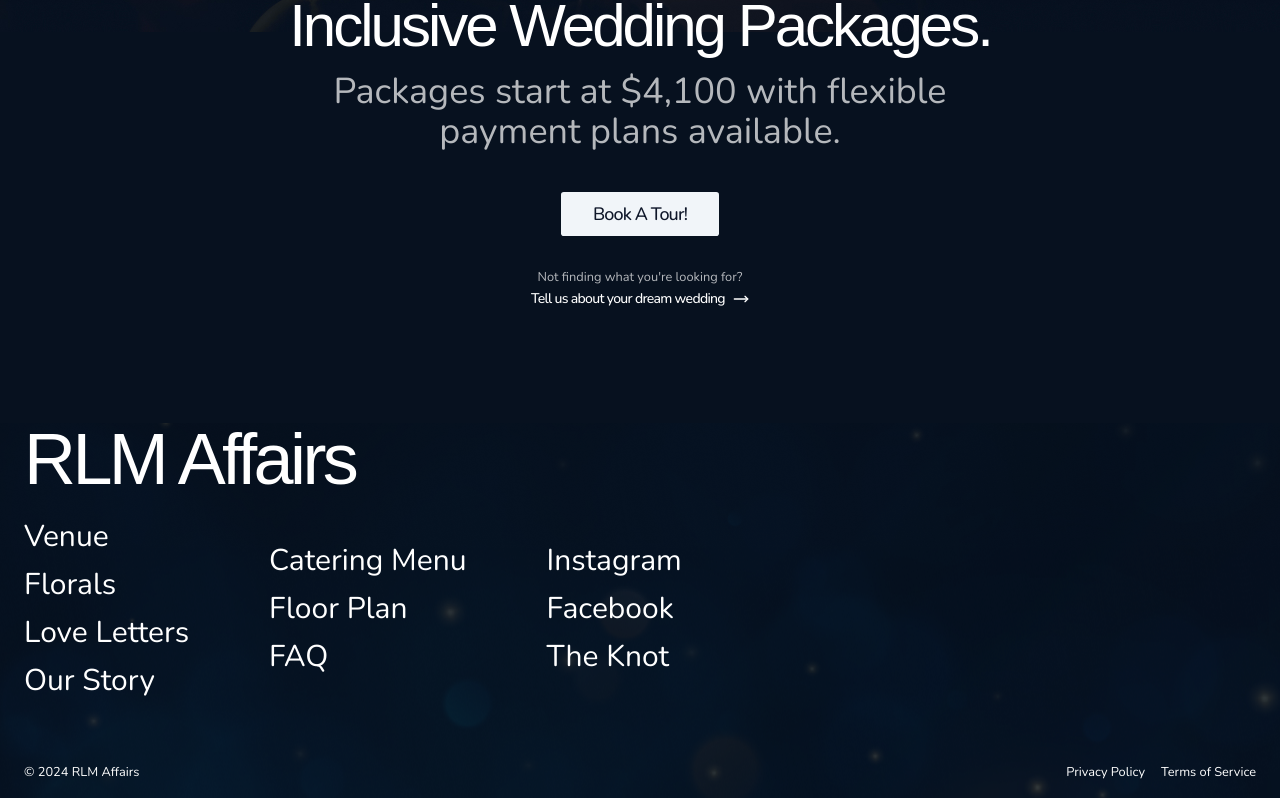
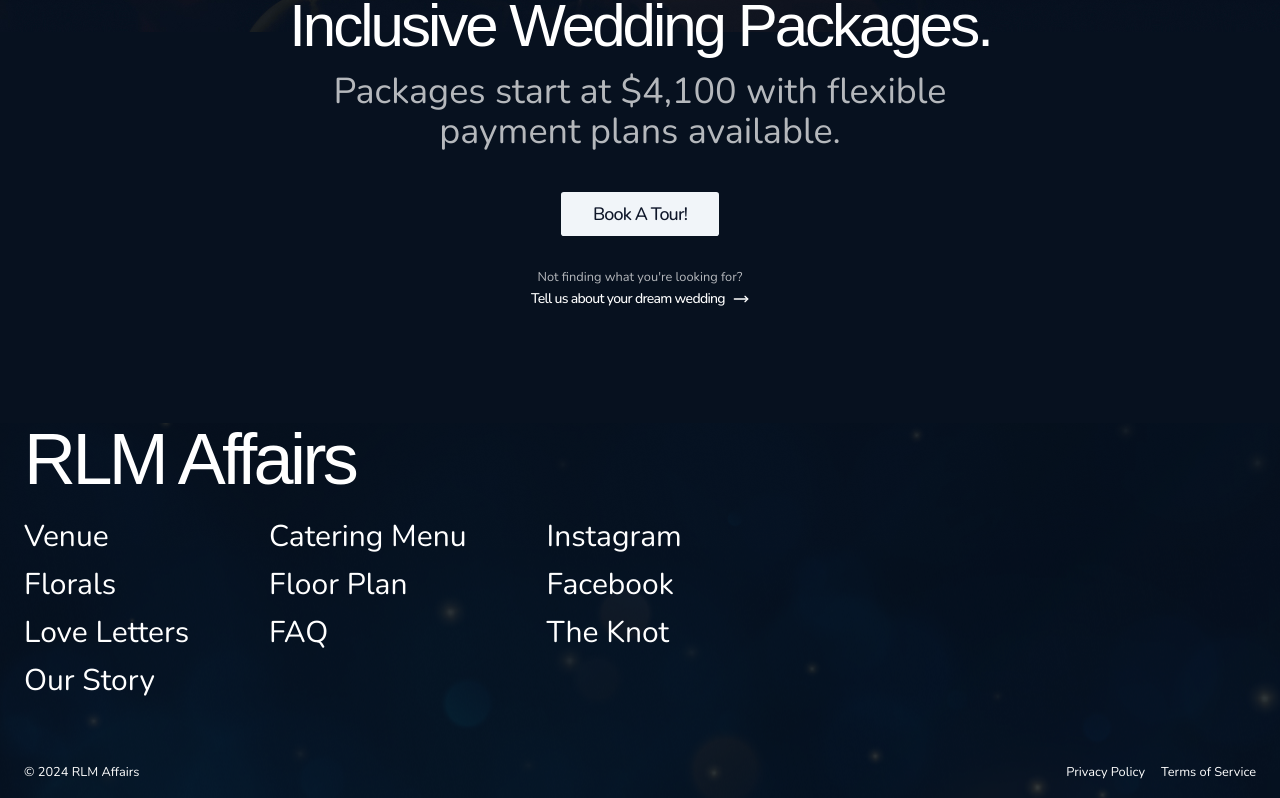
Before and after one commit to Dillonzellis/rlmaffairs-v4, a Next.js app: page / in a window 1280 px wide. Shown: the part 4934-5732 px from the top of the page. Built offline with nearby package versions, Linux system fonts and the light colour scheme; a web font is replaced by a local one.

Commit message:
style: change footer links center

```diff
--- a/src/components/FooterLinks.tsx
+++ b/src/components/FooterLinks.tsx
@@ -32,7 +32,7 @@ export const FooterLinks = () => {
         <div className="pb-6 text-center font-serif text-5xl tracking-tighter md:text-start md:text-7xl">
           RLM Affairs
         </div>
-        <div className="flex flex-col items-center gap-6 pb-16 md:flex-row md:gap-20">
+        <div className="flex flex-col items-center gap-6 pb-16 md:flex-row md:items-baseline md:gap-20">
           {footerNav.map((col, idx) => (
             <FooterCol key={idx}>
               {col.linksCol.map((link) => (
```
